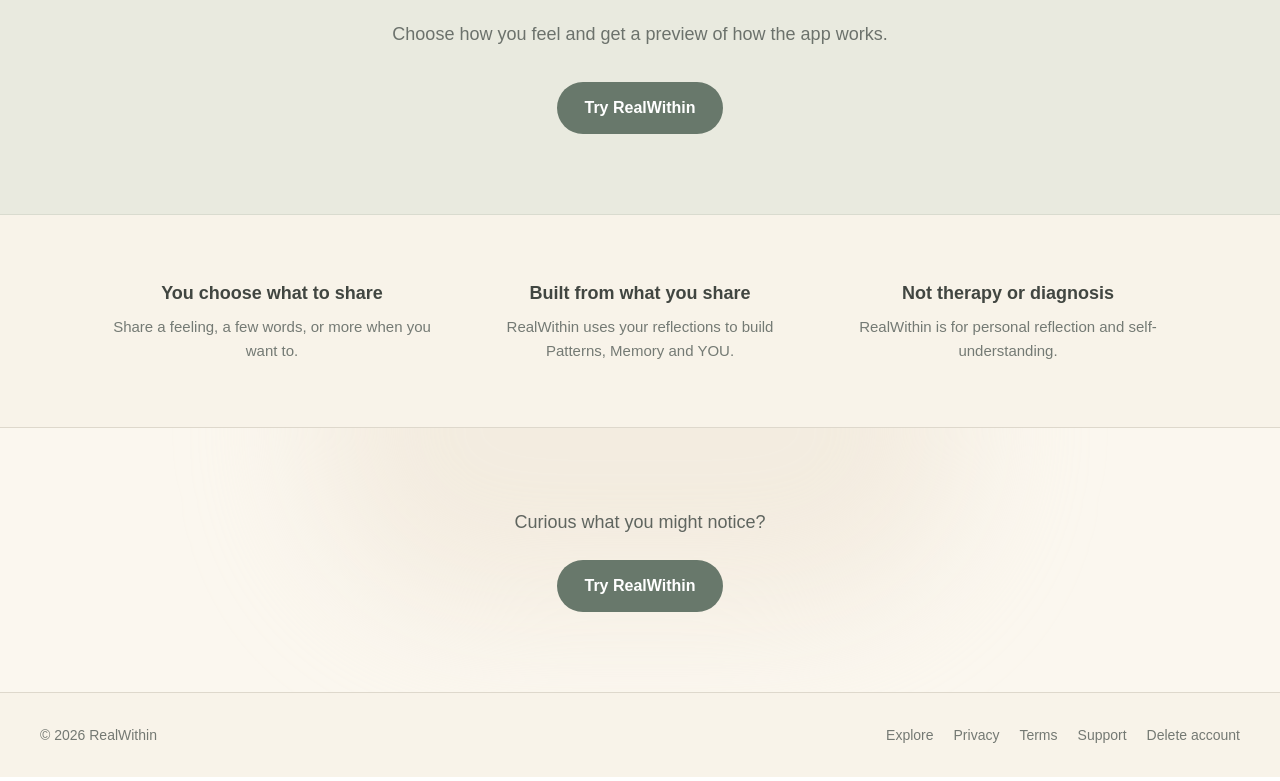
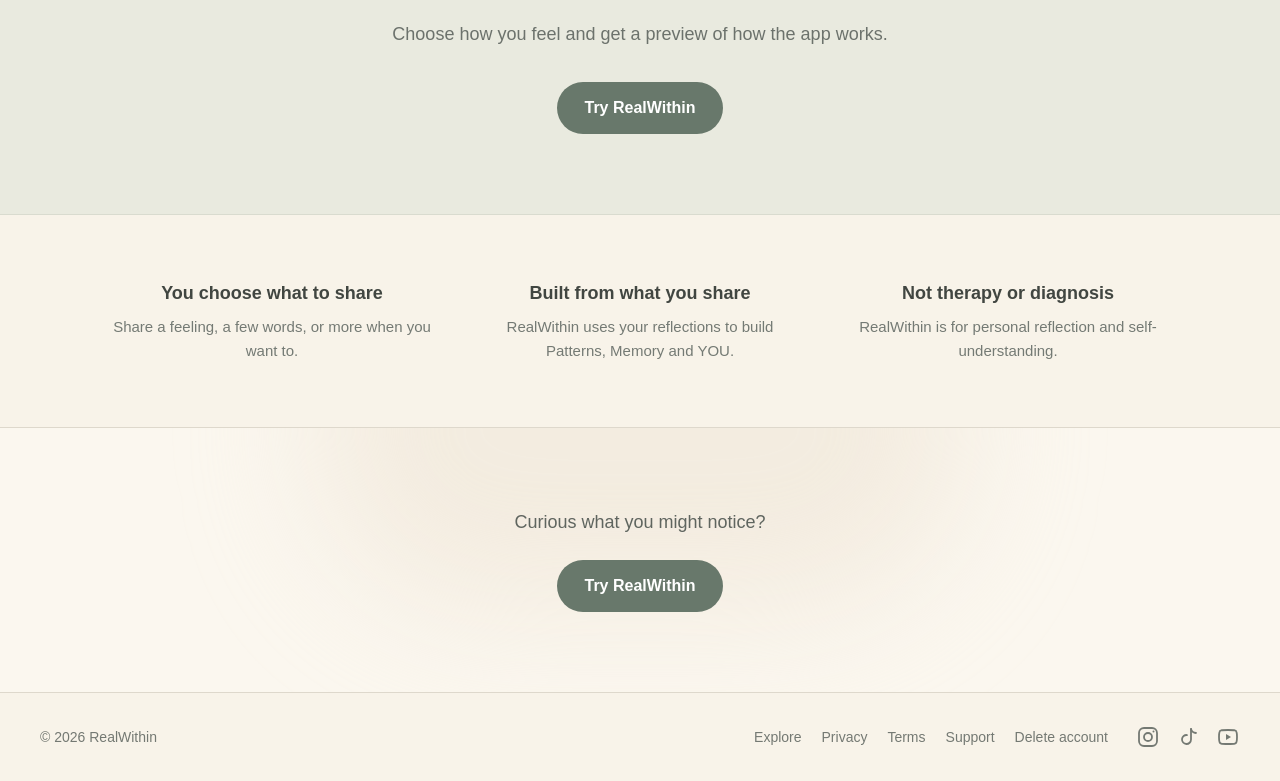
Before and after one commit to realwapp/realwithin-web, a Next.js app: page / in a window 1280 px wide. Shown: the part 1907-2688 px from the top of the page. Built offline with nearby package versions, Linux system fonts and the light colour scheme.

Commit message:
Add social media links

```diff
--- a/app/page.tsx
+++ b/app/page.tsx
@@ -221,18 +221,15 @@
             </Link>
           </div>
         </section>
-      </main>
+           </main>
 
       {/* FOOTER */}
       <footer className="border-t border-[#ded8cc] bg-[#f8f3e9]">
         <div className="mx-auto flex max-w-7xl flex-col gap-5 px-6 py-8 text-sm text-[#747973] sm:flex-row sm:items-center sm:justify-between lg:px-10">
           <p>© 2026 RealWithin</p>
 
-          <div className="flex flex-wrap gap-5">
-            <Link
-              href="/self-reflection-library"
-              className="hover:text-[#343934]"
-            >
+          <div className="flex flex-wrap items-center gap-5">
+            <Link href="/self-reflection-library" className="hover:text-[#343934]">
               Explore
             </Link>
 
@@ -251,6 +248,78 @@
             <Link href="/delete-account" className="hover:text-[#343934]">
               Delete account
             </Link>
+
+            <div className="flex items-center gap-4 sm:ml-2">
+              <a
+                href="https://www.instagram.com/realwithinapp/"
+                target="_blank"
+                rel="noopener noreferrer"
+                aria-label="RealWithin on Instagram"
+                className="transition hover:text-[#343934]"
+              >
+                <svg
+                  viewBox="0 0 24 24"
+                  className="h-6 w-6"
+                  fill="none"
+                  stroke="currentColor"
+                  strokeWidth="1.8"
+                  aria-hidden="true"
+                >
+                  <rect x="3" y="3" width="18" height="18" rx="5" />
+                  <circle cx="12" cy="12" r="4" />
+                  <circle
+                    cx="17.5"
+                    cy="6.5"
+                    r="1"
+                    fill="currentColor"
+                    stroke="none"
+                  />
+                </svg>
+              </a>
+
+              <a
+                href="https://www.tiktok.com/@realwithinapp"
+                target="_blank"
+                rel="noopener noreferrer"
+                aria-label="RealWithin on TikTok"
+                className="transition hover:text-[#343934]"
+              >
+                <svg
+                  viewBox="0 0 24 24"
+                  className="h-6 w-6"
+                  fill="none"
+                  stroke="currentColor"
+                  strokeWidth="1.8"
+                  strokeLinecap="round"
+                  strokeLinejoin="round"
+                  aria-hidden="true"
+                >
+                  <path d="M15 4v10.5a4.5 4.5 0 1 1-4-4.47" />
+                  <path d="M15 4c.7 2.4 2.3 3.8 5 4" />
+                </svg>
+              </a>
+
+              <a
+                href="https://www.youtube.com/@RealWithin-app"
+                target="_blank"
+                rel="noopener noreferrer"
+                aria-label="RealWithin on YouTube"
+                className="transition hover:text-[#343934]"
+              >
+                <svg
+                  viewBox="0 0 24 24"
+                  className="h-6 w-6"
+                  fill="none"
+                  stroke="currentColor"
+                  strokeWidth="1.8"
+                  strokeLinejoin="round"
+                  aria-hidden="true"
+                >
+                  <path d="M21 12c0-2.2-.2-4.1-.5-5-.2-.8-.8-1.4-1.6-1.6C17.5 5 14.8 5 12 5s-5.5 0-6.9.4c-.8.2-1.4.8-1.6 1.6C3.2 7.9 3 9.8 3 12s.2 4.1.5 5c.2.8.8 1.4 1.6 1.6 1.4.4 4.1.4 6.9.4s5.5 0 6.9-.4c.8-.2 1.4-.8 1.6-1.6.3-.9.5-2.8.5-5Z" />
+                  <path d="m10 9 5 3-5 3Z" fill="currentColor" stroke="none" />
+                </svg>
+              </a>
+            </div>
           </div>
         </div>
       </footer>
```
